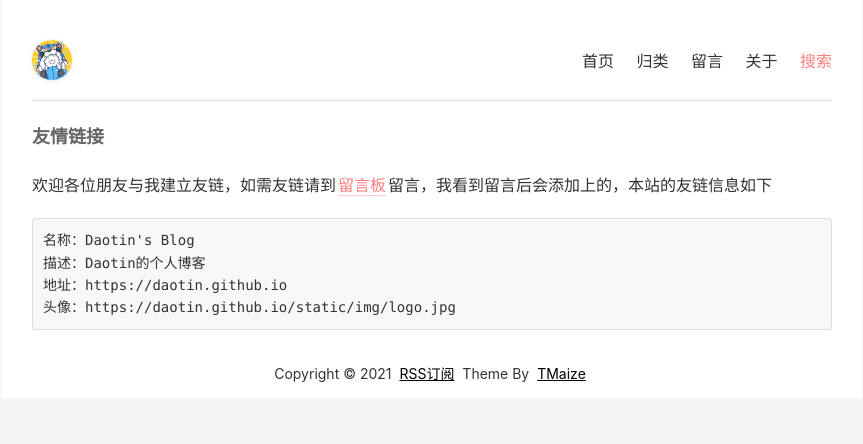
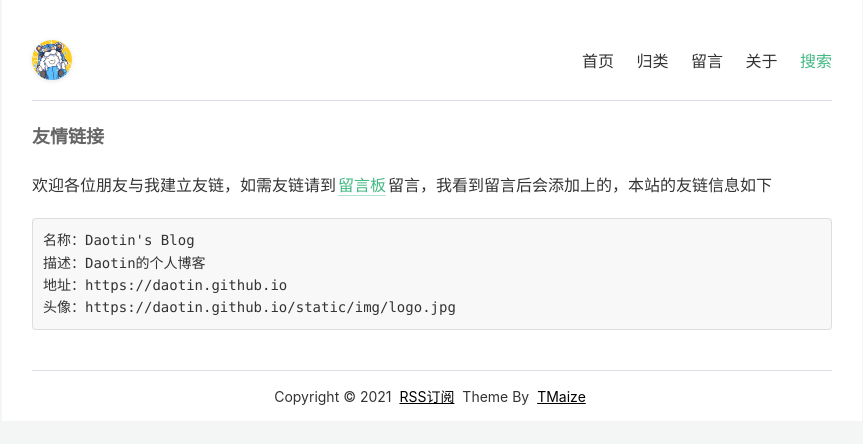
Before and after one commit to Daotin/fe-blog, a Jekyll site: the page built from pages/links.md, in a window 1280 px wide. Shown: the top 444 px of the page, without its empty margins (208-1071 px from the left). Built offline with Jekyll 4.4.1, drawn with Linux system fonts in a browser that asks for light colours.

Commit message:
修改UI

```diff
--- a/static/css/common.css
+++ b/static/css/common.css
@@ -92,7 +92,7 @@ input:-webkit-autofill {
 }
 
 ::selection {
-  background-color: #ff7f7f;
+  background-color: #42b883;
   color: #ffffff;
 }
 
@@ -107,7 +107,7 @@ input:-webkit-autofill {
   height: 1px;
   bottom: -2px;
   left: 0;
-  background-color: #ff7f7f;
+  background-color: #42b883;
   visibility: hidden;
   transform: scaleX(0);
   transition: transform 200ms ease-in-out;
@@ -119,7 +119,7 @@ input:-webkit-autofill {
 }
 
 .hover-underline:nth-of-type(5) {
-  color: #ff7f7f;
+  color: #42b883;
 }
 
 .header {
@@ -160,6 +160,8 @@ input:-webkit-autofill {
   padding: 15px 0;
   font-size: 14px;
   text-align: center;
+  border-top: 1px solid #d8dee4;
+  margin-top: 40px;
 }
 
 .footer a {
--- a/static/css/page.css
+++ b/static/css/page.css
@@ -104,7 +104,7 @@
 .page-search .list-search .hint {
   font-size: inherit;
   font-weight: bold;
-  color: #ff7f7f;
+  color: #42b883;
 }
 
 .markdown-body ol {
--- a/static/css/post.css
+++ b/static/css/post.css
@@ -44,12 +44,12 @@
 }
 
 .page-post a {
-  color: #ff7f7f;
+  color: #42b883;
   margin: 0 2px;
-  border-bottom: 1px solid #ff7f7f66;
+  border-bottom: 1px solid #42b88366;
 }
 .page-post a:hover {
-  border-bottom: 1px solid #ff7f7f;
+  border-bottom: 1px solid #42b883;
 }
 .page-post strong,
 .page-post b {
@@ -98,8 +98,8 @@
 }
 .page-post code {
   font-size: 14px;
-  background-color: #ff7f7f1a;
-  color: #ff7f7f;
+  background-color: #42b8830d;
+  color: #42b883;
   word-break: break-word;
   padding: 3px 5px;
   margin: 0 4px;
```
